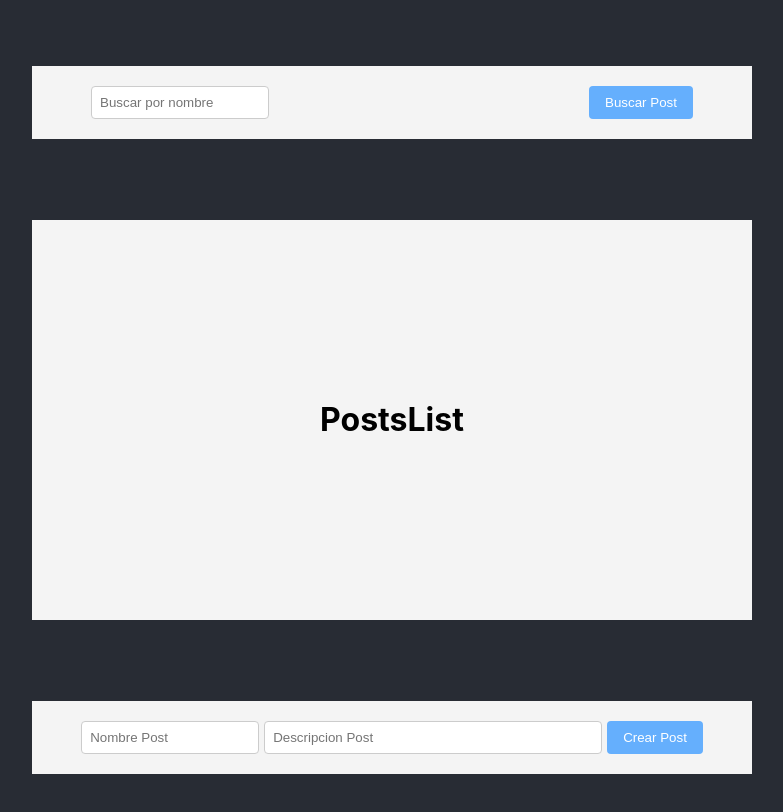
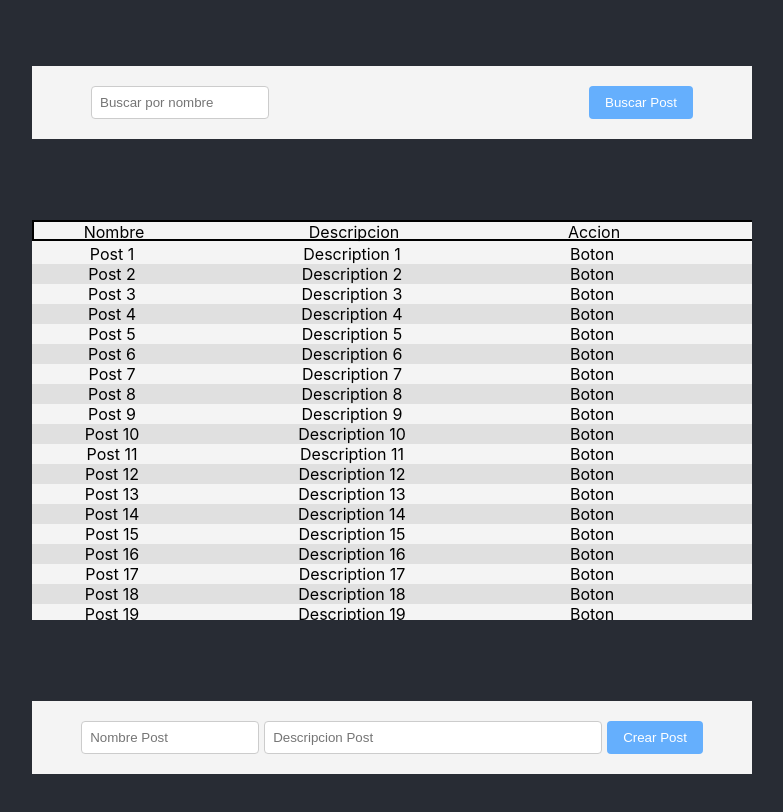
Before and after one commit to FabianMalferMix/tcit-recruiting, a React (Create React App) app in the folder frontend/: page / in a window 1280 px wide. Shown: the top 812 px of the page, without its empty margins (248-1031 px from the left). Built offline with nearby package versions, Linux system fonts and the light colour scheme; the HTML template or start-up script is replaced by a standard one.

Commit message:
Crea lógica de la lista de posts

```diff
--- a/frontend/src/components/postsList/PostsList.css
+++ b/frontend/src/components/postsList/PostsList.css
@@ -0,0 +1,21 @@
+.border-container {
+    width: 100%;
+    box-sizing: border-box; /* Incluye el borde dentro del tamaño total del elemento */
+    height: 100%;
+}
+
+.postslist-container {
+    height: 100%; /* Adapta la altura al contenedor padre */
+    width: 100%;
+    display: flex; /* Asegura que el contenido respete el tamaño */
+    flex-direction: column; /* Organiza los elementos verticalmente */
+    padding:0;
+    box-sizing: border-box; /* Incluye el borde dentro del tamaño total del elemento */
+}
+
+.posts-list {
+    margin:0;
+    list-style: none;
+    width: 100%;
+    padding: 0;
+}
--- a/frontend/src/components/postsList/PostsList.js
+++ b/frontend/src/components/postsList/PostsList.js
@@ -1,10 +1,59 @@
 import React from 'react';
 import './PostsList.css';
+import ListHeader from './ListHeader';
+import ListItem from './ListItem';
+
+const DUMMY_DATA =[
+    {id:1, name:"Post 1", description:"Description 1"},
+    {id:2, name:"Post 2", description:"Description 2"},
+    {id:3, name:"Post 3", description:"Description 3"},
+    {id:4, name:"Post 4", description:"Description 4"},
+    {id:5, name:"Post 5", description:"Description 5"},
+    {id:6, name:"Post 6", description:"Description 6"},
+    {id:7, name:"Post 7", description:"Description 7"},
+    {id:8, name:"Post 8", description:"Description 8"},
+    {id:9, name:"Post 9", description:"Description 9"},
+    {id:10, name:"Post 10", description:"Description 10"},
+    {id:11, name:"Post 11", description:"Description 11"},
+    {id:12, name:"Post 12", description:"Description 12"},
+    {id:13, name:"Post 13", description:"Description 13"},
+    {id:14, name:"Post 14", description:"Description 14"},
+    {id:15, name:"Post 15", description:"Description 15"},
+    {id:16, name:"Post 16", description:"Description 16"},
+    {id:17, name:"Post 17", description:"Description 17"},
+    {id:18, name:"Post 18", description:"Description 18"},
+    {id:19, name:"Post 19", description:"Description 19"},
+    {id:20, name:"Post 20", description:"Description 20"},
+    {id:21, name:"Post 21", description:"Description 21"},
+    {id:22, name:"Post 22", description:"Description 22"},
+    {id:23, name:"Post 23", description:"Description 23"},
+    {id:24, name:"Post 24", description:"Description 24"},
+    {id:25, name:"Post 25", description:"Description 25"},
+    {id:26, name:"Post 26", description:"Description 26"},
+    {id:27, name:"Post 27", description:"Description 27"},
+    {id:28, name:"Post 28", description:"Description 28"},
+    {id:29, name:"Post 29", description:"Description 29"},
+    {id:30, name:"Post 30", description:"Description 30"},
+]
 
 const PostsList = () => {
+    if (DUMMY_DATA.length === 0){
+        return(
+            <div><h2>No se encontraron Posts</h2></div>
+        )
+    }
+
     return(
-        <div className='postsList-container'>
-            <h1>PostsList</h1>
+        <div className='border-container'>
+            <div className='postslist-container'>
+
+                <div className='postslist-header'> <ListHeader col1="Nombre" col2="Descripcion" col3="Accion"/> </div>
+                <ul className='posts-list'>
+                    {DUMMY_DATA.map( post => {
+                        return <ListItem id={post.id} name={post.name} description={post.description}/>
+                    })}
+                </ul>
+            </div>
         </div>
     )
 };
```
